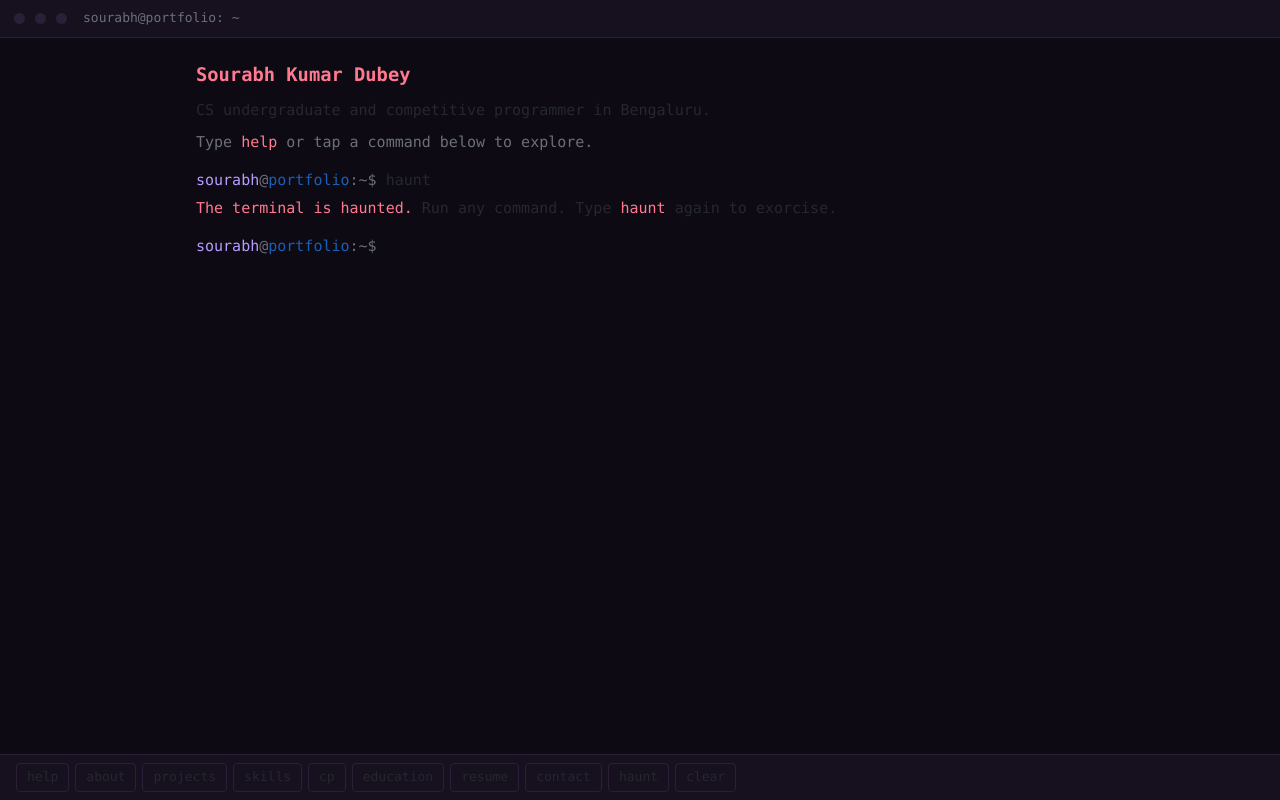
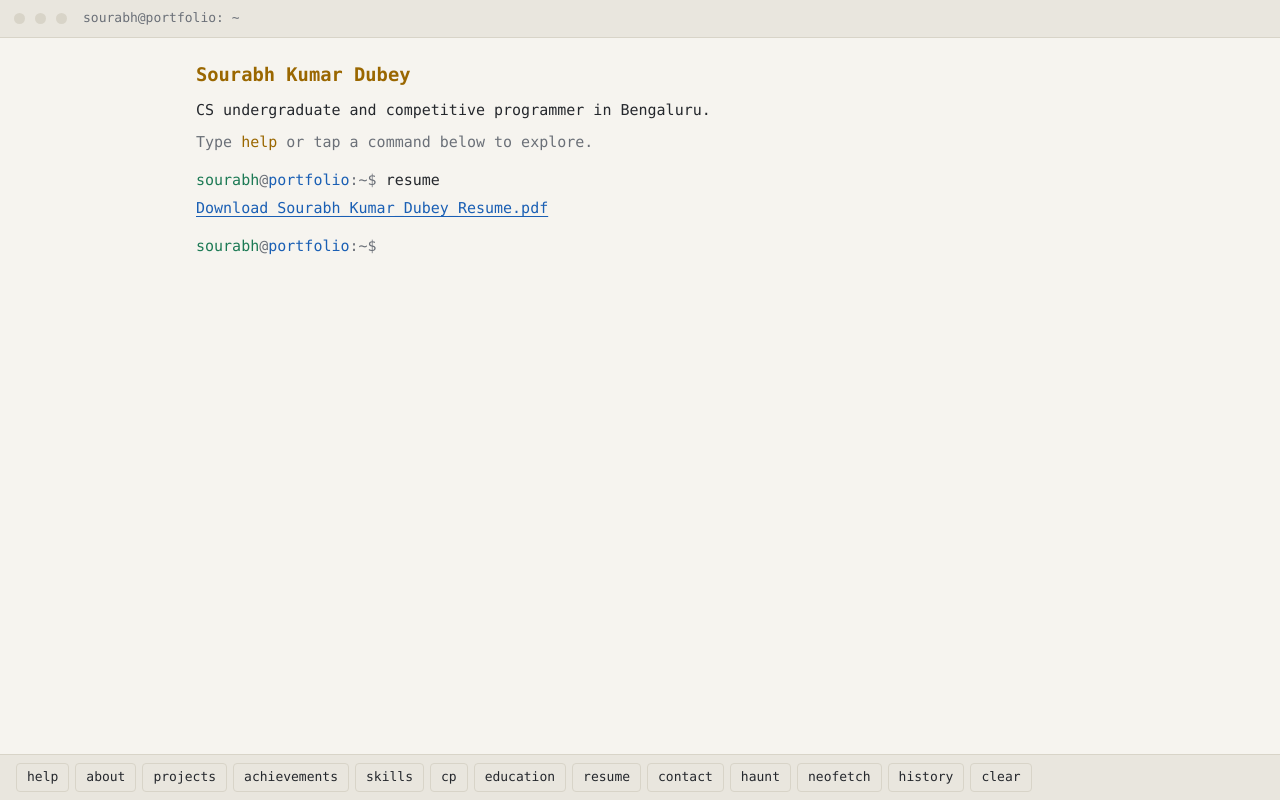
Before and after one commit to skd-33/portfolio, a plain HTML site: page index.html in a window 1280 px wide. Both pictures are taken after a click on the element "Commands". Drawn offline with Linux system fonts and the light colour scheme.

Commit message:
Update index.html with new features and fixes

```diff
--- a/index.html
+++ b/index.html
@@ -40,6 +40,8 @@ form label{white-space:nowrap}
 .sr{position:absolute;left:-9999px}
 .cur{display:inline-block;width:.6ch;height:1.1em;background:var(--accent);vertical-align:text-bottom;margin-left:2px;animation:bl 1.1s steps(1) infinite}
 @keyframes bl{50%{opacity:0}}
+/*nf*/.nf{display:flex;gap:18px;flex-wrap:wrap;align-items:flex-start}.nf pre{margin:0;color:var(--accent);line-height:1.25}
+.grp{color:var(--dim);margin:10px 0 2px}
 body.haunted{--bg:#0e0a14;--bar:#17101f;--prompt:#b79cff;--accent:#ff7a90;--line:#2a1f38}
 .ghost{color:#b79cff;font-style:italic;margin-top:4px}
 .ghost.w{animation:fl 2.4s ease-in-out infinite}
@@ -68,6 +70,7 @@ const CONFIG={
   name:"Sourabh Kumar Dubey",
   user:"sourabh", host:"portfolio",
   tagline:"CS undergraduate and competitive programmer in Bengaluru.",
+  facts:{role:"CS undergrad, competitive programmer",location:"Bengaluru, India",college:"Bangalore Institute of Technology",leetcode:"700+ solved, Knight",codeforces:"Pupil, peak 1350+",languages:"C, C++, Python, JavaScript",shell:"haunt (gemma3:1b)",status:"open to internships"},
   email:"sourabhkumardubey200@gmail.com",
   resumePdf:"Sourabh_Kumar_Dubey_Resume.pdf",          // put the PDF next to index.html, or set to "" to hide the command
   links:{github:"https://github.com/skd-33",leetcode:"https://leetcode.com/u/skd-33",codeforces:"https://codeforces.com/profile/sourabhkumardubey200","dev.to":"https://dev.to/ab_33",x:"https://x.com/skd_33"},
@@ -79,9 +82,19 @@ const CONFIG={
     {cmd:"projects",desc:"things I've built",type:"projects",data:[
       {name:"BuildFolio",tech:"JavaScript, React, FastAPI, Ollama",link:"https://github.com/skd-33/BuildFolio",points:["AI workspace to build, track, understand and showcase technical projects.","React/Vite frontend, FastAPI + SQLAlchemy backend, local LLM (gemma3 via Ollama)."]},
       {name:"Haunted Terminal",tech:"Python, Ollama, gemma3",link:"https://github.com/skd-33/haunted-terminal",points:["Shell wrapper where a local open-weight model whispers eerie comments on every command.","Try it here: type haunt."]},
+      {name:"Look Up",tech:"Python, Skyfield, Ollama",link:"https://github.com/skd-33/look-up",points:["Offline stargazing companion that nudges you outside to look at what's up tonight, with a local model for the messages."]},
+      {name:"Song Saver",tech:"Python, open-source AI",link:"https://github.com/skd-33/song-saver",points:["Share a reel or short from your phone and get the song later, processed in the background."]},
+      {name:"Adventure Game",tech:"Python, GitHub Copilot",link:"https://github.com/skd-33/copilot-adventure-game",points:["Command-line adventure game built with GitHub Copilot."]},
       {name:"Deep Packet Inspection System",tech:"C++, Python",points:["Parses packet headers and traffic data to inspect and classify network activity."]},
       {name:"Obstacle Detection for Visually Impaired Users",tech:"Python, PyTorch, YOLO",points:["Real-time object detection from a smartphone camera."]},
       {name:"Chess Square Guessing Game",tech:"HTML, JavaScript",link:"https://github.com/skd-33/chess_square_guess_game",points:["Interactive game for learning chessboard squares."]}]},
+    {cmd:"achievements",desc:"badges, ranks and posts",type:"log",data:[
+      {d:"2026",t:"LeetCode Knight badge, 700+ problems solved"},
+      {d:"2026",t:"Codeforces Pupil, peak rating 1350+"},
+      {d:"2026",t:"3rd place in an AWS Cloud Quest tournament (1 of 6 finishers)"},
+      {d:"2026",t:"GitHub achievements: Pull Shark, Quickdraw"},
+      {d:"Nov 2026",t:"Published Haunted Terminal for DEV Hacktoberfest Week 4 https://dev.to/ab_33/haunted-terminal-a-ghost-in-my-shell-powered-by-local-gemma-44gf"},
+      {d:"Oct 2026",t:"Entered the DEV Hacktoberfest open-source AI challenges: Look Up, Song Saver, DocsPulse https://dev.to/ab_33"}]},
     {cmd:"skills",desc:"languages, algorithms, tools",type:"rows",data:{languages:"C, C++, Python, JavaScript",core:"DSA, Competitive Programming, Computer Networks",algorithms:"Graphs, DP (2D, bitmask, DAG), Greedy, Sliding Window, Binary Search, Trees, Fenwick, Segment Tree, Tarjan SCC","ai/vision":"PyTorch, YOLO, Ultralytics, Ollama","web/tools":"React, Vite, FastAPI, Three.js, Git"}},
     {cmd:"cp",desc:"competitive programming",type:"rows",data:{leetcode:"700+ solved, Knight badge https://leetcode.com/u/skd-33",codeforces:"Pupil, peak 1350+ https://codeforces.com/profile/sourabhkumardubey200",method:"Brute-force stress testing before finalizing a solution",aws:"3rd place in an AWS Cloud Quest tournament"}},
     {cmd:"education",desc:"where I study",type:"rows",data:{college:"Bangalore Institute of Technology, Bengaluru",degree:"B.E. Computer Science & Engineering",years:"2025 - present",cgpa:"8.8"}}
@@ -95,19 +108,36 @@ const lk=(u,t)=>`<a href="${u}" target="_blank" rel="noopener">${esc(t||u.replac
 const auto=t=>esc(t).replace(/(https?:\/\/[^\s]+)/g,u=>lk(u));
 const row=(k,v)=>`<div class="row"><b>${esc(k)}</b><span>${auto(v)}</span></div>`;
 const proj=p=>`<div class="proj"><h3>${esc(p.name)}</h3><div class="t">${esc(p.tech||"")}${p.link?" · "+lk(p.link,"source"):""}</div><ul>${(p.points||[]).map(x=>`<li>${esc(x)}</li>`).join("")}</ul></div>`;
-const R={text:d=>d.map(x=>`<p>${auto(x)}</p>`).join(""),rows:d=>Object.entries(d).map(([k,v])=>row(k,v)).join(""),projects:d=>d.map(proj).join("")};
+const R={text:d=>d.map(x=>`<p>${auto(x)}</p>`).join(""),rows:d=>Object.entries(d).map(([k,v])=>row(k,v)).join(""),log:d=>d.map(x=>row(x.d,x.t)).join(""),
+projects:(d,a)=>{const q=(a||"").toLowerCase();const l=q?d.filter(p=>JSON.stringify(p).toLowerCase().includes(q)):d;return (l.length?l.map(proj).join(""):`<span class="er">no project matches "${esc(a)}"</span>`)+`<p class="dim">Filter with: projects &lt;word&gt;, for example projects python</p>`}};
 
 const C={},desc={};
-CONFIG.sections.forEach(s=>{C[s.cmd]=()=>R[s.type](s.data);desc[s.cmd]=s.desc});
+CONFIG.sections.forEach(s=>{C[s.cmd]=a=>R[s.type](s.data,a);desc[s.cmd]=s.desc});
 if(CONFIG.resumePdf){C.resume=()=>`<p>${lk(CONFIG.resumePdf,"Download "+CONFIG.resumePdf)}</p>`;desc.resume="download my resume (PDF)"}
-C.contact=()=>row("email",lk("mailto:"+CONFIG.email))+Object.entries(CONFIG.links).map(([k,v])=>row(k,lk(v))).join("");desc.contact="email and profiles";
+C.contact = () =>
+  row("email", CONFIG.email) +
+  Object.entries(CONFIG.links)
+    .map(([k, v]) => row(k, v))
+    .join("");
+desc.contact = "email and profiles";
 C.haunt=()=>{haunted=!haunted;document.body.classList.toggle("haunted",haunted);return haunted?`<span class="ac">The terminal is haunted.</span> Run any command. Type <span class="ac">haunt</span> again to exorcise.`:`<span class="dim">The ghost has left.</span>`};desc.haunt="let a ghost haunt every command (toggle)";
 C.theme=()=>{const d=document.documentElement;d.dataset.t=d.dataset.t==="dark"?"light":"dark";return `<span class="dim">theme: ${d.dataset.t}</span>`};
 C.whoami=()=>esc(CONFIG.user);
+C.neofetch=()=>`<div class="nf"><pre>  ┌────────┐
+  │ &gt;_ ░░░ │
+  │ ░░░░░░ │
+  └──┬──┬──┘
+     └──┘</pre><div>${row(CONFIG.user+"@"+CONFIG.host,"")}${Object.entries(CONFIG.facts).map(([k,v])=>row(k,v)).join("")}</div></div>`;desc.neofetch="quick profile card";
+C.history=()=>hist.length?hist.map((h,i)=>`${String(i+1).padStart(3)}  ${esc(h)}`).join("\n"):"<span class=dim>no history yet</span>";
+C.date=()=>new Date().toString();
+C.echo=a=>esc(a||"");
 C.ls=()=>`<span class="pa">${Object.keys(desc).join("  ")}</span>`;
-C.help=()=>`<p>Available commands:</p>`+Object.entries(desc).map(([a,b])=>row(a,b)).join("")+row("clear","clear the screen")+`<p class="dim" style="margin-top:8px">Tab completes, ↑ ↓ browse history.</p>`;
+const GROUPS={"about me":["about","neofetch","education","skills"],"work":["projects","achievements","cp","resume"],"reach me":["contact"],"fun":["haunt"]};
+C.help=()=>{const seen=new Set();let h="";for(const[g,l]of Object.entries(GROUPS)){const k=l.filter(x=>desc[x]);if(!k.length)continue;k.forEach(x=>seen.add(x));h+=`<div class="grp">${g}</div>`+k.map(x=>row(x,desc[x])).join("")}
+const rest=Object.keys(desc).filter(x=>!seen.has(x));if(rest.length)h+=`<div class="grp">other</div>`+rest.map(x=>row(x,desc[x])).join("");
+return h+`<div class="grp">terminal</div>`+row("clear","clear the screen")+row("history","commands you ran")+row("theme","switch light or dark")+`<p class="dim" style="margin-top:8px">Tab completes, ↑ ↓ browse history.</p>`};
 C["sudo hire-me"]=()=>`<span class="ac">Permission granted.</span> Email ${lk("mailto:"+CONFIG.email)} to continue.`;
-const names=["help",...Object.keys(desc),"clear"];
+const names=["help",...Object.keys(desc),"history","clear"];
 const hist=[];let hi=0;let haunted=false;
 const GH=["I was here before your first commit.","Something in that output is watching you.","Every file remembers who deleted it.","The logs go back further than you think.","Run it again. I dare you.","Your cursor blinks. So does something behind it."];
 async function whisper(c,o){
@@ -126,7 +156,8 @@ function run(raw){
   if(c==="clear"){log.innerHTML="";return}
   const d=add();d.querySelector(".c").textContent=raw.trim();
   const o=d.querySelector(".out");
-  o.innerHTML=C[c]?C[c]():`<span class="er">command not found: ${esc(c)}</span>. Type <span class="ac">help</span>.`;
+  let fn=C[c],a="";if(!fn){const i=c.indexOf(" ");if(i>0&&C[c.slice(0,i)]){fn=C[c.slice(0,i)];a=raw.trim().slice(i+1)}}
+  o.innerHTML=fn?fn(a):`<span class="er">command not found: ${esc(c)}</span>. Type <span class="ac">help</span>.`;
   if(haunted&&c!=="haunt")whisper(c,o);
   term.scrollTop=term.scrollHeight;
 }
```
